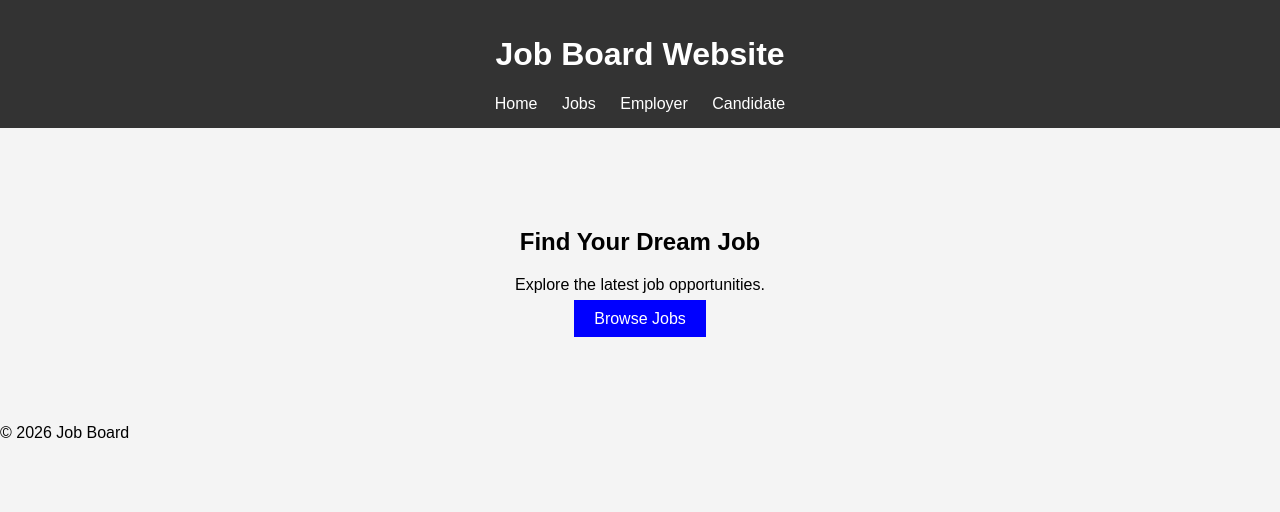
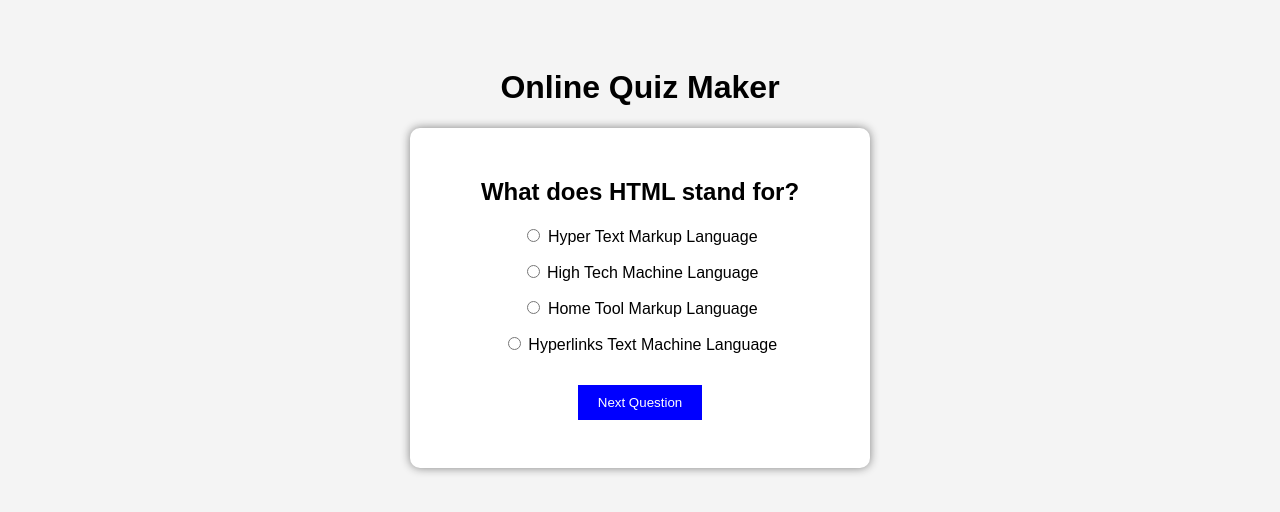
Before and after one commit to syed8030/CODSOFT, a plain HTML site: page index.html in a window 1280 px wide. Drawn offline with Linux system fonts and the light colour scheme.

Commit message:
Add files via upload

```diff
--- a/index.html
+++ b/index.html
@@ -1,35 +1,130 @@
 <!DOCTYPE html>
 <html>
 <head>
-<title>Job Board</title>
-<link rel="stylesheet" href="style.css">
+<title>Online Quiz Maker</title>
+
+<style>
+
+body{
+font-family: Arial;
+background:#f4f4f4;
+text-align:center;
+padding:40px;
+}
+
+.quiz-box{
+background:white;
+padding:30px;
+width:400px;
+margin:auto;
+border-radius:10px;
+box-shadow:0 0 10px gray;
+}
+
+button{
+background:blue;
+color:white;
+padding:10px 20px;
+border:none;
+margin-top:15px;
+cursor:pointer;
+}
+
+</style>
+
 </head>
 
 <body>
 
-<header>
-<h1>Job Board Website</h1>
+<h1>Online Quiz Maker</h1>
 
-<nav>
-<a href="index.html">Home</a>
-<a href="jobs.html">Jobs</a>
-<a href="employer.html">Employer</a>
-<a href="candidate.html">Candidate</a>
-</nav>
-</header>
+<div class="quiz-box">
 
-<section class="hero">
+<h2 id="question">Question will appear here</h2>
 
-<h2>Find Your Dream Job</h2>
-<p>Explore the latest job opportunities.</p>
+<div id="answers"></div>
 
-<a class="btn" href="jobs.html">Browse Jobs</a>
+<button onclick="nextQuestion()">Next Question</button>
 
-</section>
+<h3 id="result"></h3>
 
-<footer>
-<p>© 2026 Job Board</p>
-</footer>
+</div>
+
+<script>
+
+let quiz = [
+{
+question:"What does HTML stand for?",
+answers:["Hyper Text Markup Language","High Tech Machine Language","Home Tool Markup Language","Hyperlinks Text Machine Language"],
+correct:0
+},
+
+{
+question:"Which language is used for styling websites?",
+answers:["HTML","CSS","Python","Java"],
+correct:1
+},
+
+{
+question:"Which language makes websites interactive?",
+answers:["CSS","HTML","JavaScript","SQL"],
+correct:2
+}
+
+];
+
+let currentQuestion = 0;
+let score = 0;
+
+function loadQuestion(){
+
+let q = quiz[currentQuestion];
+
+document.getElementById("question").innerText = q.question;
+
+let answersHTML = "";
+
+for(let i=0;i<q.answers.length;i++){
+
+answersHTML += `<p>
+<input type="radio" name="answer" value="${i}">
+${q.answers[i]}
+</p>`;
+
+}
+
+document.getElementById("answers").innerHTML = answersHTML;
+
+}
+
+function nextQuestion(){
+
+let selected = document.querySelector('input[name="answer"]:checked');
+
+if(!selected){
+alert("Please select an answer");
+return;
+}
+
+if(selected.value == quiz[currentQuestion].correct){
+score++;
+}
+
+currentQuestion++;
+
+if(currentQuestion < quiz.length){
+loadQuestion();
+}else{
+document.querySelector(".quiz-box").innerHTML =
+`<h2>Quiz Completed</h2>
+<h3>Your Score: ${score} / ${quiz.length}</h3>`;
+}
+
+}
+
+loadQuestion();
+
+</script>
 
 </body>
 </html>
```
